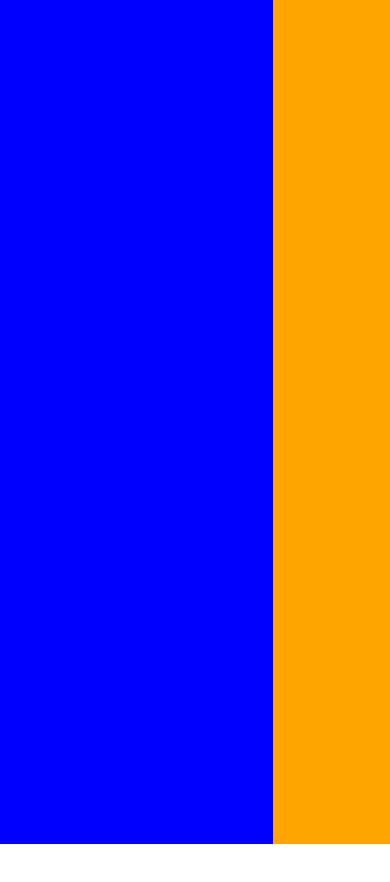
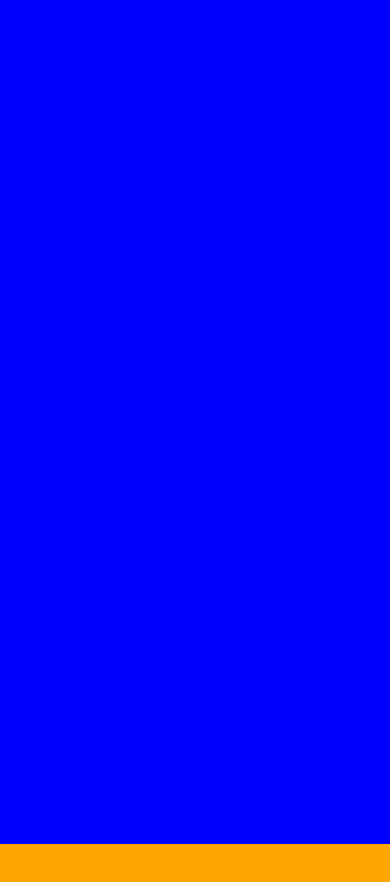
Before and after one commit to RGBHack/Voluntix, a website: page client/index.html in a window 390 px wide. Before the commit the page ends 844 px from the top, so only its background shows below. Drawn offline with Linux system fonts and the light colour scheme.

Commit message:
add media queries for flexbox item size

```diff
--- a/client/assets/css/main.css
+++ b/client/assets/css/main.css
@@ -26,3 +26,15 @@ body {
     height: 100%;
     background-color: orange;
 }
+
+@media screen and (max-width: 800px) {
+    .map-div {
+        width: 100%;
+        height: 100%;
+    }
+
+    .info-div {
+        width: 100%;
+        height: 100%;
+    }
+}
```
